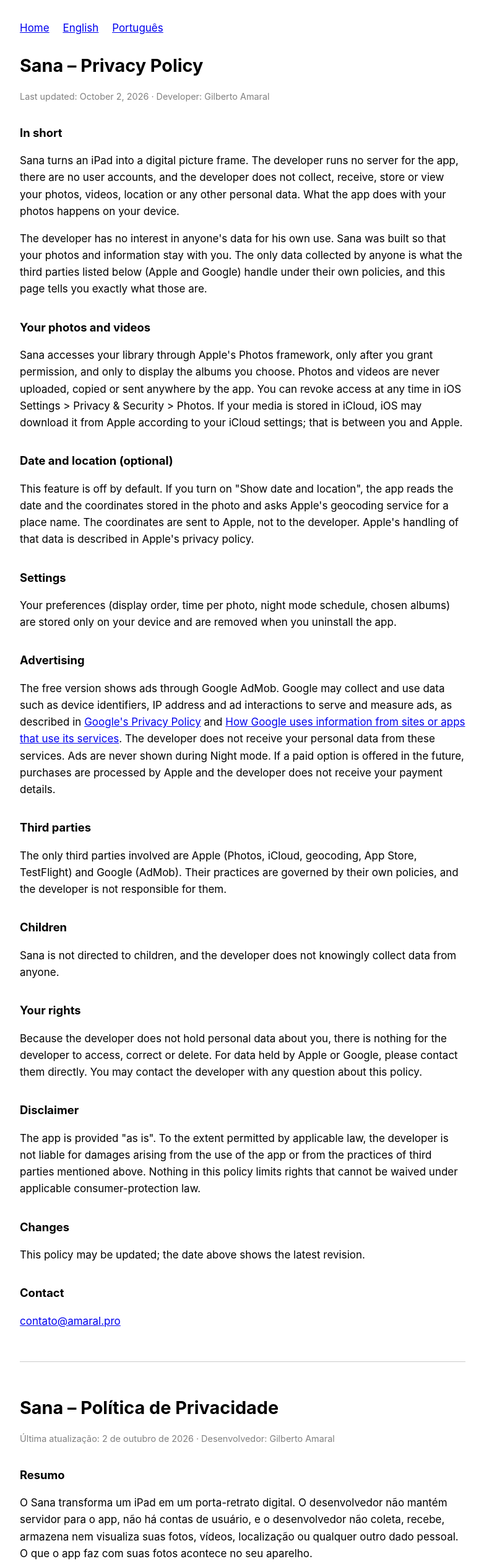
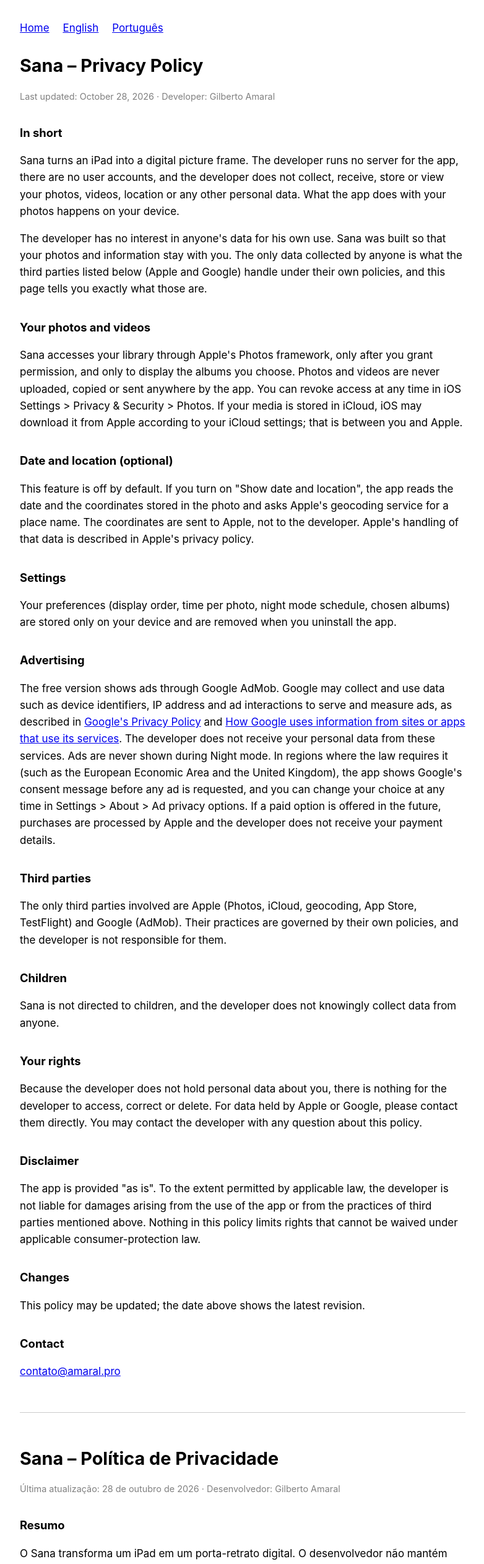
Before and after one commit to amaralgs/sana-site, a plain HTML site: page privacy.html in a window 1280 px wide. Shown: the top 2524 px of the page at 62% size, without its empty margins (248-1030 px from the left). Drawn offline with Linux system fonts and the light colour scheme.

Commit message:
Privacidade: menciona a mensagem de consentimento dos anúncios (UMP)
Co-Authored-By: Claude Sonnet 5.5 <noreply@anthropic.com>

```diff
--- a/privacy.html
+++ b/privacy.html
@@ -21,7 +21,7 @@
 
 <section id="en">
 <h1>Sana – Privacy Policy</h1>
-<p class="meta">Last updated: October 2, 2026 · Developer: Gilberto Amaral</p>
+<p class="meta">Last updated: October 28, 2026 · Developer: Gilberto Amaral</p>
 
 <h2>In short</h2>
 <p>Sana turns an iPad into a digital picture frame. The developer runs no server for the app, there are no user accounts, and the developer does not collect, receive, store or view your photos, videos, location or any other personal data. What the app does with your photos happens on your device.</p>
@@ -37,7 +37,7 @@
 <p>Your preferences (display order, time per photo, night mode schedule, chosen albums) are stored only on your device and are removed when you uninstall the app.</p>
 
 <h2>Advertising</h2>
-<p>The free version shows ads through Google AdMob. Google may collect and use data such as device identifiers, IP address and ad interactions to serve and measure ads, as described in <a href="https://policies.google.com/privacy">Google's Privacy Policy</a> and <a href="https://policies.google.com/technologies/partner-sites">How Google uses information from sites or apps that use its services</a>. The developer does not receive your personal data from these services. Ads are never shown during Night mode. If a paid option is offered in the future, purchases are processed by Apple and the developer does not receive your payment details.</p>
+<p>The free version shows ads through Google AdMob. Google may collect and use data such as device identifiers, IP address and ad interactions to serve and measure ads, as described in <a href="https://policies.google.com/privacy">Google's Privacy Policy</a> and <a href="https://policies.google.com/technologies/partner-sites">How Google uses information from sites or apps that use its services</a>. The developer does not receive your personal data from these services. Ads are never shown during Night mode. In regions where the law requires it (such as the European Economic Area and the United Kingdom), the app shows Google's consent message before any ad is requested, and you can change your choice at any time in Settings &gt; About &gt; Ad privacy options. If a paid option is offered in the future, purchases are processed by Apple and the developer does not receive your payment details.</p>
 
 <h2>Third parties</h2>
 <p>The only third parties involved are Apple (Photos, iCloud, geocoding, App Store, TestFlight) and Google (AdMob). Their practices are governed by their own policies, and the developer is not responsible for them.</p>
@@ -62,7 +62,7 @@
 
 <section id="pt" lang="pt-BR">
 <h1>Sana – Política de Privacidade</h1>
-<p class="meta">Última atualização: 2 de outubro de 2026 · Desenvolvedor: Gilberto Amaral</p>
+<p class="meta">Última atualização: 28 de outubro de 2026 · Desenvolvedor: Gilberto Amaral</p>
 
 <h2>Resumo</h2>
 <p>O Sana transforma um iPad em um porta-retrato digital. O desenvolvedor não mantém servidor para o app, não há contas de usuário, e o desenvolvedor não coleta, recebe, armazena nem visualiza suas fotos, vídeos, localização ou qualquer outro dado pessoal. O que o app faz com suas fotos acontece no seu aparelho.</p>
@@ -78,7 +78,7 @@
 <p>Suas preferências (ordem de exibição, tempo por foto, horário do modo noturno, álbuns escolhidos) ficam apenas no seu aparelho e são removidas quando você desinstala o app.</p>
 
 <h2>Publicidade</h2>
-<p>A versão gratuita exibe anúncios por meio do Google AdMob. O Google pode coletar e usar dados como identificadores do aparelho, endereço IP e interações com anúncios para exibir e medir anúncios, conforme a <a href="https://policies.google.com/privacy?hl=pt-BR">Política de Privacidade do Google</a> e a página <a href="https://policies.google.com/technologies/partner-sites?hl=pt-BR">Como o Google usa informações de sites ou apps que usam seus serviços</a>. O desenvolvedor não recebe seus dados pessoais desses serviços. Nunca há anúncios durante o Modo noturno. Se no futuro houver uma opção paga, as compras serão processadas pela Apple e o desenvolvedor não recebe seus dados de pagamento.</p>
+<p>A versão gratuita exibe anúncios por meio do Google AdMob. O Google pode coletar e usar dados como identificadores do aparelho, endereço IP e interações com anúncios para exibir e medir anúncios, conforme a <a href="https://policies.google.com/privacy?hl=pt-BR">Política de Privacidade do Google</a> e a página <a href="https://policies.google.com/technologies/partner-sites?hl=pt-BR">Como o Google usa informações de sites ou apps que usam seus serviços</a>. O desenvolvedor não recebe seus dados pessoais desses serviços. Nunca há anúncios durante o Modo noturno. Nas regiões em que a lei exige (como o Espaço Econômico Europeu e o Reino Unido), o app exibe a mensagem de consentimento do Google antes de qualquer pedido de anúncio, e você pode mudar sua escolha a qualquer momento em Configurações &gt; Sobre &gt; Opções de privacidade de anúncios. Se no futuro houver uma opção paga, as compras serão processadas pela Apple e o desenvolvedor não recebe seus dados de pagamento.</p>
 
 <h2>Terceiros</h2>
 <p>Os únicos terceiros envolvidos são a Apple (Fotos, iCloud, geocodificação, App Store, TestFlight) e o Google (AdMob). As práticas deles são regidas por suas próprias políticas, e o desenvolvedor não é responsável por elas.</p>
```
